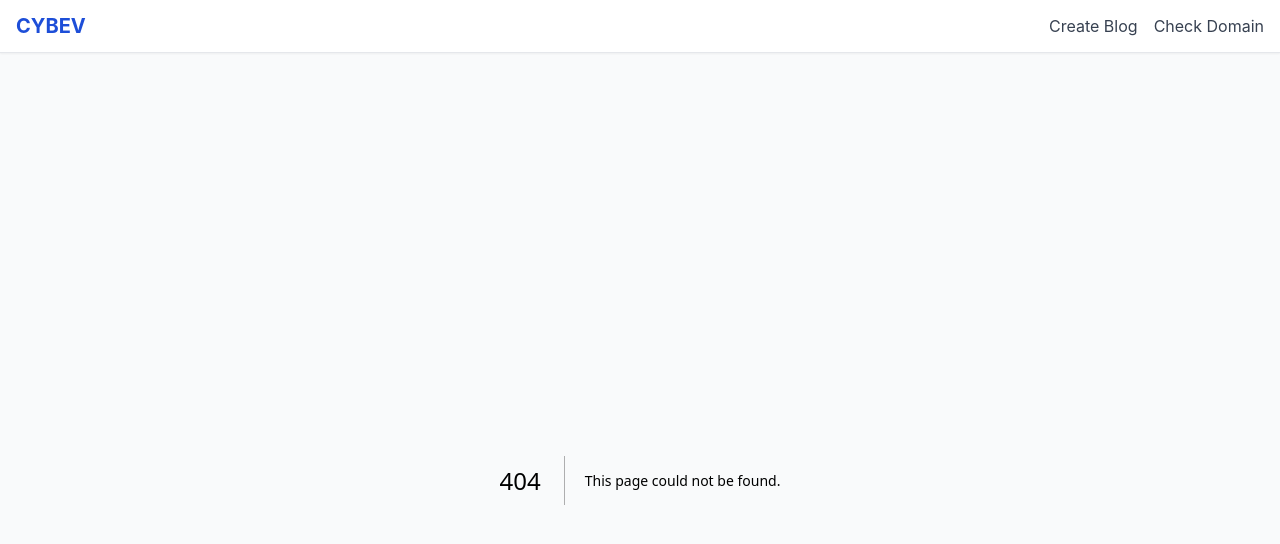
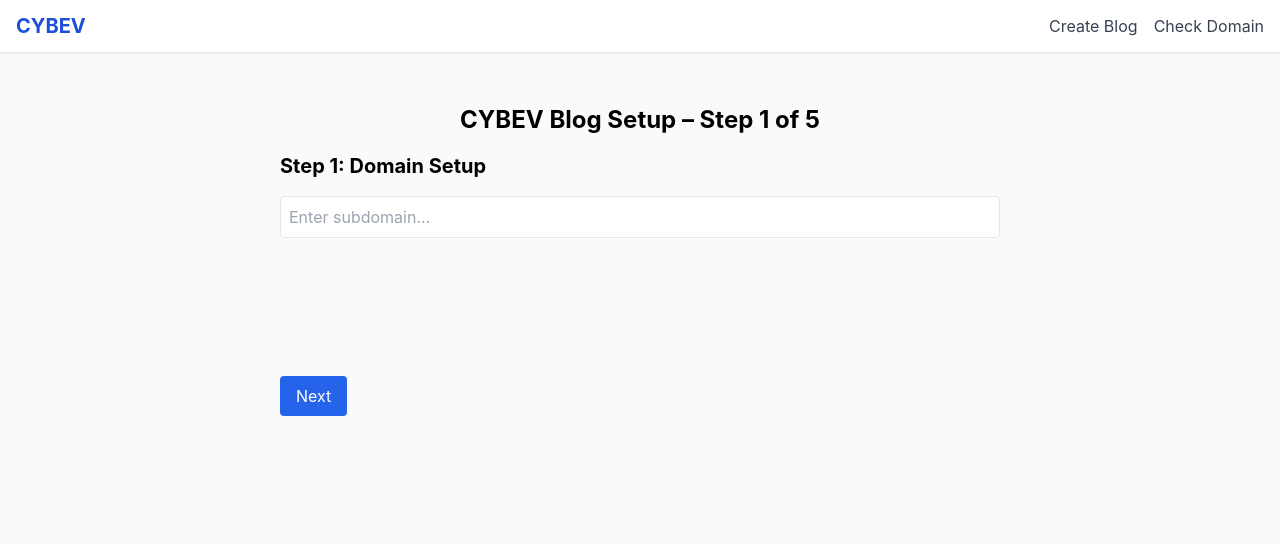
Before and after one commit to cybev1/cybev-frontend, a Next.js app: page /blog/Setup in a window 1280 px wide. Before the commit this address had no page. Shown: the top 544 px of the page. Built offline with nearby package versions, Linux system fonts and the light colour scheme.

Commit message:
Add files via upload

```diff
--- /dev/null
+++ b/pages/blog/Setup.jsx
@@ -0,0 +1,63 @@
+
+import { useState } from 'react';
+import { AnimatePresence, motion } from 'framer-motion';
+
+export default function Setup() {
+  const [step, setStep] = useState(1);
+
+  const goNext = () => setStep((prev) => prev + 1);
+  const goBack = () => setStep((prev) => prev - 1);
+
+  const steps = [
+    <div key="step1" className="space-y-4">
+      <h2 className="text-xl font-bold">Step 1: Domain Setup</h2>
+      <input className="w-full p-2 border rounded" placeholder="Enter subdomain..." />
+    </div>,
+    <div key="step2" className="space-y-4">
+      <h2 className="text-xl font-bold">Step 2: Blog Info</h2>
+      <input className="w-full p-2 border rounded" placeholder="Blog title" />
+    </div>,
+    <div key="step3" className="space-y-4">
+      <h2 className="text-xl font-bold">Step 3: Design</h2>
+      <div className="h-24 bg-gray-200 rounded" />
+    </div>,
+    <div key="step4" className="space-y-4">
+      <h2 className="text-xl font-bold">Step 4: Preview</h2>
+      <div className="p-4 border rounded bg-white">Your preview card...</div>
+    </div>,
+    <div key="step5" className="space-y-4">
+      <h2 className="text-xl font-bold">Step 5: Hosting</h2>
+      <button className="w-full bg-blue-600 text-white py-2 rounded">Publish</button>
+    </div>,
+  ];
+
+  return (
+    <div className="max-w-3xl mx-auto p-6">
+      <h1 className="text-2xl font-bold mb-4 text-center">CYBEV Blog Setup – Step {step} of 5</h1>
+
+      <div className="relative min-h-[200px]">
+        <AnimatePresence mode="wait">
+          <motion.div
+            key={step}
+            initial={{ opacity: 0, x: 100 }}
+            animate={{ opacity: 1, x: 0 }}
+            exit={{ opacity: 0, x: -100 }}
+            transition={{ duration: 0.3 }}
+            className="absolute w-full"
+          >
+            {steps[step - 1]}
+          </motion.div>
+        </AnimatePresence>
+      </div>
+
+      <div className="mt-6 flex justify-between">
+        {step > 1 && (
+          <button onClick={goBack} className="px-4 py-2 bg-gray-300 rounded">Back</button>
+        )}
+        {step < 5 && (
+          <button onClick={goNext} className="px-4 py-2 bg-blue-600 text-white rounded">Next</button>
+        )}
+      </div>
+    </div>
+  );
+}
```
